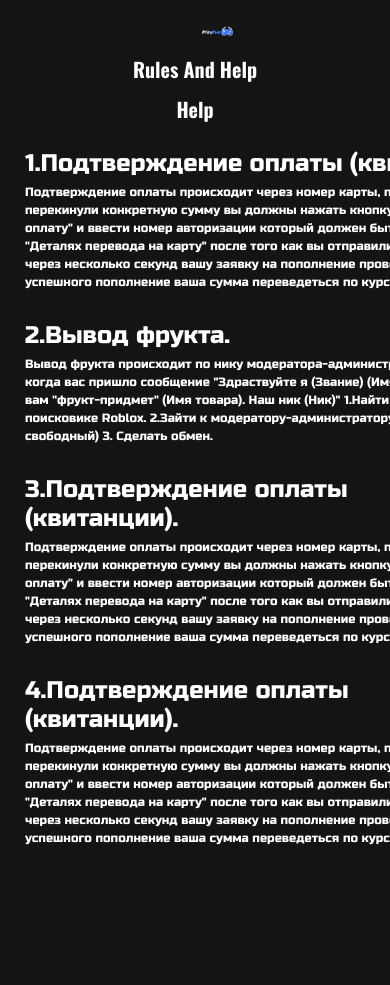
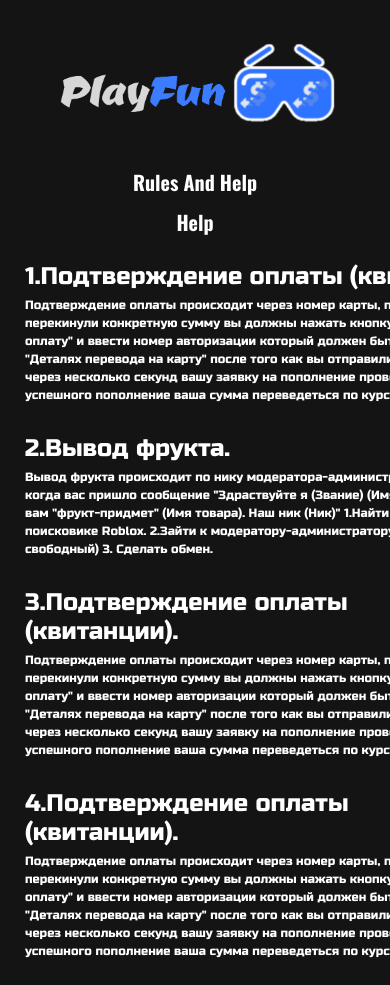
Before and after one commit to PlayRolls-PlayFun/Forum, a plain HTML site: page PlayFunForym.html in a window 390 px wide. Shown: the top 985 px of the page. Before the commit the page ends 872 px from the top, so only its background shows below. Drawn offline with nearby package versions, Linux system fonts and the light colour scheme.

Commit message:
Update styleForym.css

```diff
--- a/css/styleForym.css
+++ b/css/styleForym.css
@@ -106,7 +106,7 @@ body {
 
 @media (max-width: 480px) {
   .image-container img {
-      width: 10%;
+      width: 90%;
   }
 
   #text1, #text2 {
```
